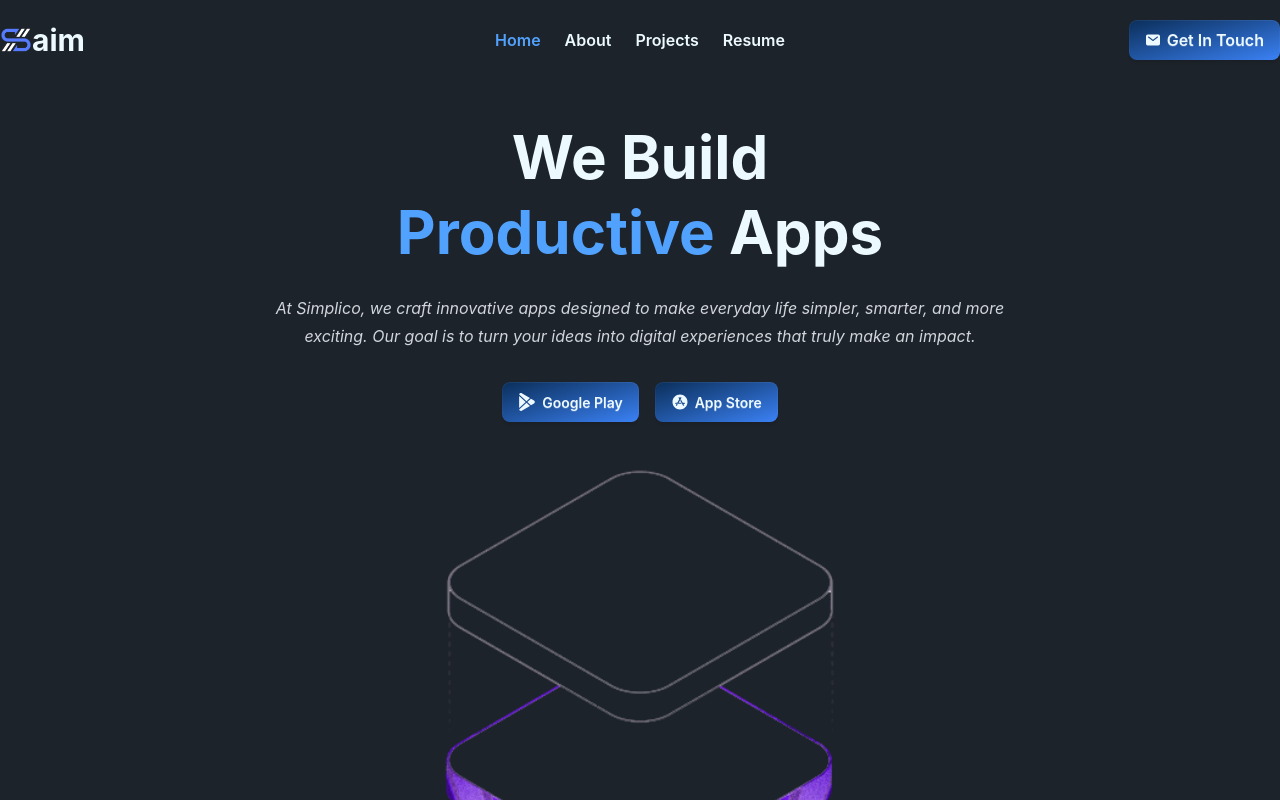
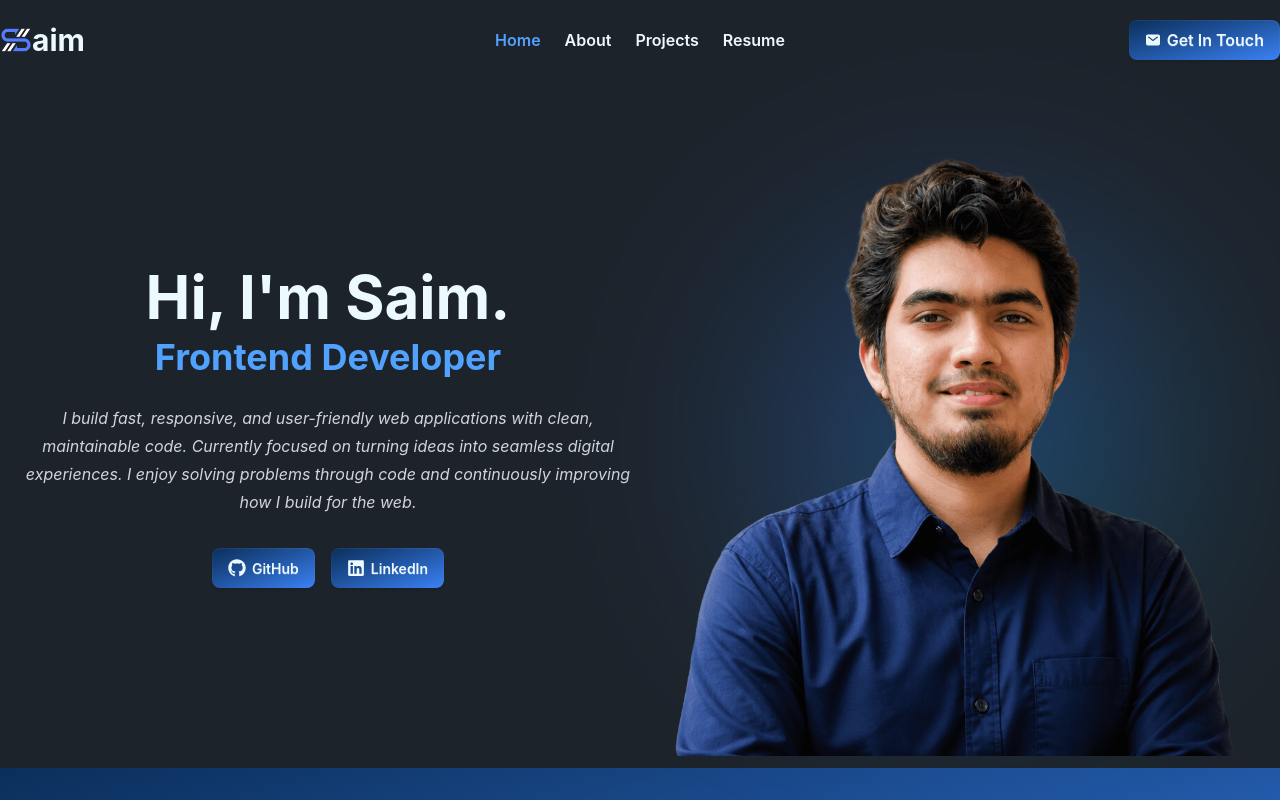
Before and after one commit to asm-saim/portfolio, a React (Vite) app: page / in a window 1280 px wide. Shown: the top 800 px of the page. Built offline with nearby package versions, Linux system fonts and the light colour scheme.

Commit message:
banner section completed

```diff
--- a/src/components/Banner/Banner.jsx
+++ b/src/components/Banner/Banner.jsx
@@ -1,51 +1,60 @@
-import React from 'react';
-import bannerImg from "../../assets/hero.png";
+import React from "react";
+import bannerImg from "../../assets/banner.png";
 import { BsGooglePlay } from "react-icons/bs";
 import { RiAppStoreFill } from "react-icons/ri";
+import { FaGithub, FaLinkedin } from "react-icons/fa";
 
 const Banner = () => {
   return (
-        <div className="max-w-7xl mx-auto px-4 mt-10 flex flex-col items-center text-center">
-
+    <div className="max-w-7xl mx-auto px-4 flex flex-col lg:flex-row items-center text-center">
+      <div className="flex-1">
         <h1 className="text-4xl md:text-5xl lg:text-6xl font-bold leading-tight">
-                We Build <br />
-                <span className="text-blue-400">Productive</span> Apps
+          Hi, I'm Saim.
         </h1>
+        <h2 className="text-3xl md:text-4xl lg:text-4xl font-bold leading-tight">
+          <span className="text-blue-400">Frontend Developer</span>
+        </h2>
 
         <p className="mt-6 text-gray-300 italic max-w-3xl text-sm md:text-base leading-7">
-                At Simplico, we craft innovative apps designed to make everyday life
-                simpler, smarter, and more exciting. Our goal is to turn your ideas
-                into digital experiences that truly make an impact.
+          I build fast, responsive, and user-friendly web applications with
+          clean, maintainable code. Currently focused on turning ideas into
+          seamless digital experiences. I enjoy solving problems through code
+          and continuously improving how I build for the web.
         </p>
 
-            <div className="mt-8 flex flex-col sm:flex-row gap-4">
+        <div className="mt-8 flex justify-center flex-col sm:flex-row gap-4">
           <a
-                    href="https://play.google.com"
+            href="https://github.com/asm-saim"
             target="_blank"
             rel="noopener noreferrer"
             className="btn btn-sm md:btn-md border-none rounded-lg bg-gradient-to-br from-[#0B2F5B] to-[#3B82F6]"
           >
-                    <BsGooglePlay className="text-lg" />
-                    Google Play
+            <FaGithub className="text-lg" />
+            GitHub
           </a>
 
           <a
-                    href="https://www.apple.com/app-store/"
+            href="https://www.linkedin.com/in/asmsaim/"
             target="_blank"
             rel="noopener noreferrer"
             className="btn btn-sm md:btn-md border-none rounded-lg bg-gradient-to-br from-[#0B2F5B] to-[#3B82F6]"
           >
-                    <RiAppStoreFill className="text-lg" />
-                    App Store
+            <FaLinkedin className="text-lg" />
+            LinkedIn
           </a>
         </div>
+      </div>
+      <div className="flex-1 relative flex justify-center items-center">
+        {/* Blurred gradient */}
+        <div className="absolute w-[500px] h-[500px] sm:w-96 sm:h-96 rounded-full bg-gradient-to-br from-[#0B2F5B] via-[#3B82F6] to-cyan-400 blur-[120px] opacity-40"></div>
 
+        {/* Image */}
         <img
           src={bannerImg}
           alt="Banner"
-                className=" mt-10 w-full max-w-xs sm:max-w-sm md:max-w-md lg:max-w-none
-                lg:h-[55vh] object-contain"
+          className="relative z-10 mt-10 w-full max-w-xs sm:max-w-sm md:max-w-md lg:max-w-none lg:h-[81vh] object-contain"
         />
+      </div>
     </div>
   );
 };
```
Also changed, not shown: src/assets/banner.png (added). Lines whose indentation alone changed are shown as unchanged.
